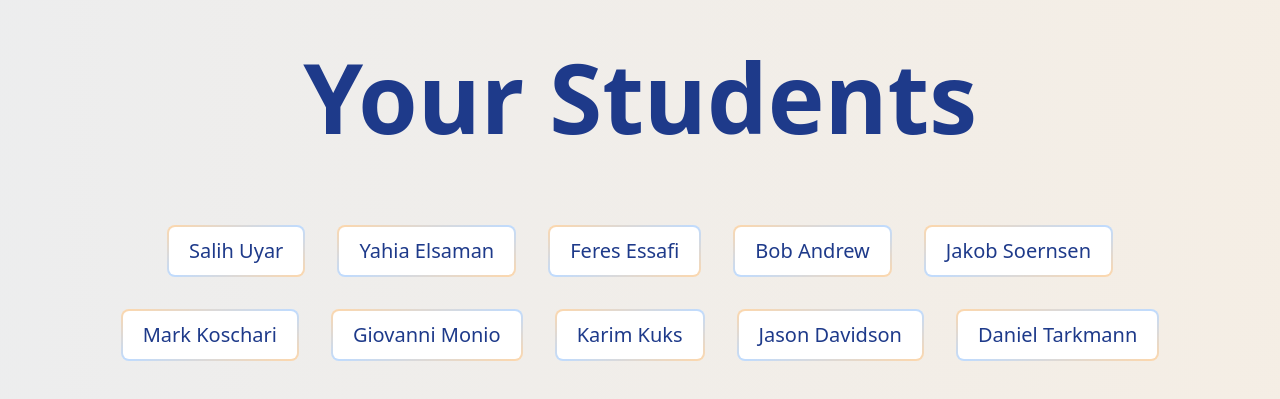
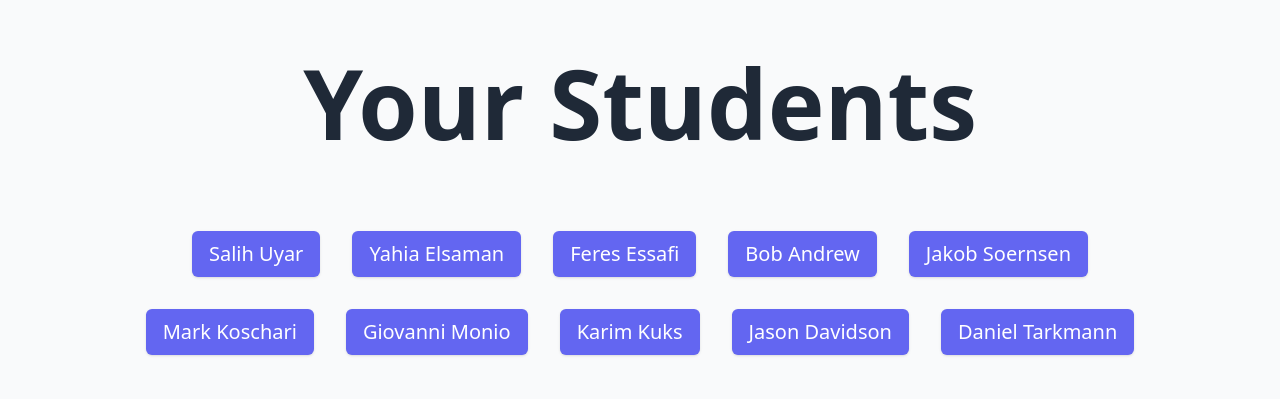
Before and after one commit to feresessafi/TE3_CityOfStGallen_STARTHACK24, a Nuxt app in the folder frontend/: page /students in a window 1280 px wide. Shown: the part 195-594 px from the top of the page. Built offline with nearby package versions, Linux system fonts and the light colour scheme.

Commit message:
safari erlaubt

```diff
--- a/frontend/pages/classes.vue
+++ b/frontend/pages/classes.vue
@@ -1,22 +1,16 @@
 <template>
   <div
-    class="dynamic-background flex flex-col items-center justify-center p-24"
+    class="min-h-screen flex flex-col items-center justify-center bg-gray-50 p-24"
   >
-    <h1 class="text-8xl font-bold text-blue-900 mb-20">Your Classes</h1>
+    <h1 class="text-8xl font-bold text-gray-800 mb-20">Your Classes</h1>
     <div class="flex flex-wrap justify-center gap-8">
       <button
         v-for="classs in classes"
         :key="classs.classname"
-        class="relative inline-flex items-center justify-center p-0.5 overflow-hidden text-xl font-medium text-blue-900 rounded-lg group bg-gradient-to-br from-orange-200 via-blue-200 to-orange-200 group-hover:from-orange-300 group-hover:via-blue-300 group-hover:to-orange-300 hover:text-blue-900 focus:ring-4 focus:outline-none focus:ring-orange-200"
-
+        class="transition ease-in-out duration-150 flex justify-center py-2 px-4 border border-transparent rounded-md shadow text-xl font-medium text-white bg-indigo-500 hover:bg-indigo-600 focus:outline-none focus:ring-2 focus:ring-offset-2 focus:ring-indigo-500"
         @click="$router.push('/students')"
       >
-      <span
-          class="relative px-5 py-2.5 transition-all ease-in duration-75 bg-white rounded-md group-hover:bg-opacity-0"
-      >
         {{ classs.classname }}
-      </span>
-
       </button>
     </div>
   </div>
@@ -49,7 +43,6 @@ export default {
 };
 </script>
 
-
 <style>
 @keyframes backgroundAnimation {
   0% {
--- a/frontend/pages/students.vue
+++ b/frontend/pages/students.vue
@@ -1,20 +1,16 @@
 <template>
   <div
-    class="dynamic-background flex flex-col items-center justify-center p-24"
+    class="min-h-screen flex flex-col items-center justify-center bg-gray-50 p-24"
   >
-    <h1 class="text-8xl font-bold text-blue-900 mb-20">Your Students</h1>
+    <h1 class="text-8xl font-bold text-gray-800 mb-20">Your Students</h1>
     <div class="flex flex-wrap justify-center gap-8">
       <button
         v-for="student in students"
         :key="student.firstname"
-        class="relative inline-flex items-center justify-center p-0.5 overflow-hidden text-xl font-medium text-blue-900 rounded-lg group bg-gradient-to-br from-orange-200 via-blue-200 to-orange-200 group-hover:from-orange-300 group-hover:via-blue-300 group-hover:to-orange-300 hover:text-blue-900 focus:ring-4 focus:outline-none focus:ring-orange-200"
+        class="transition ease-in-out duration-150 flex justify-center py-2 px-4 border border-transparent rounded-md shadow text-xl font-medium text-white bg-indigo-500 hover:bg-indigo-600 focus:outline-none focus:ring-2 focus:ring-offset-2 focus:ring-indigo-500"
         @click="showModal(student)"
       >
-        <span
-          class="relative px-5 py-2.5 transition-all ease-in duration-75 bg-white rounded-md group-hover:bg-opacity-0"
-        >
-          {{ student.firstname }} {{ student.lastname }}
-        </span>
+        {{ student.firstname }} {{ student.lastname }}
       </button>
     </div>
     <!-- Use the modal component -->
@@ -61,24 +57,3 @@ export default {
   },
 };
 </script>
-
-<style>
-@keyframes backgroundAnimation {
-  0% {
-    background-position: 0% 50%;
-  }
-  50% {
-    background-position: 100% 50%;
-  }
-  100% {
-    background-position: 0% 50%;
-  }
-}
-
-.dynamic-background {
-  background: linear-gradient(270deg, #ffedd5e9, #dbeafee3);
-  background-size: 400% 400%;
-  animation: backgroundAnimation 30s ease infinite;
-  min-height: 100vh;
-}
-</style>
```
